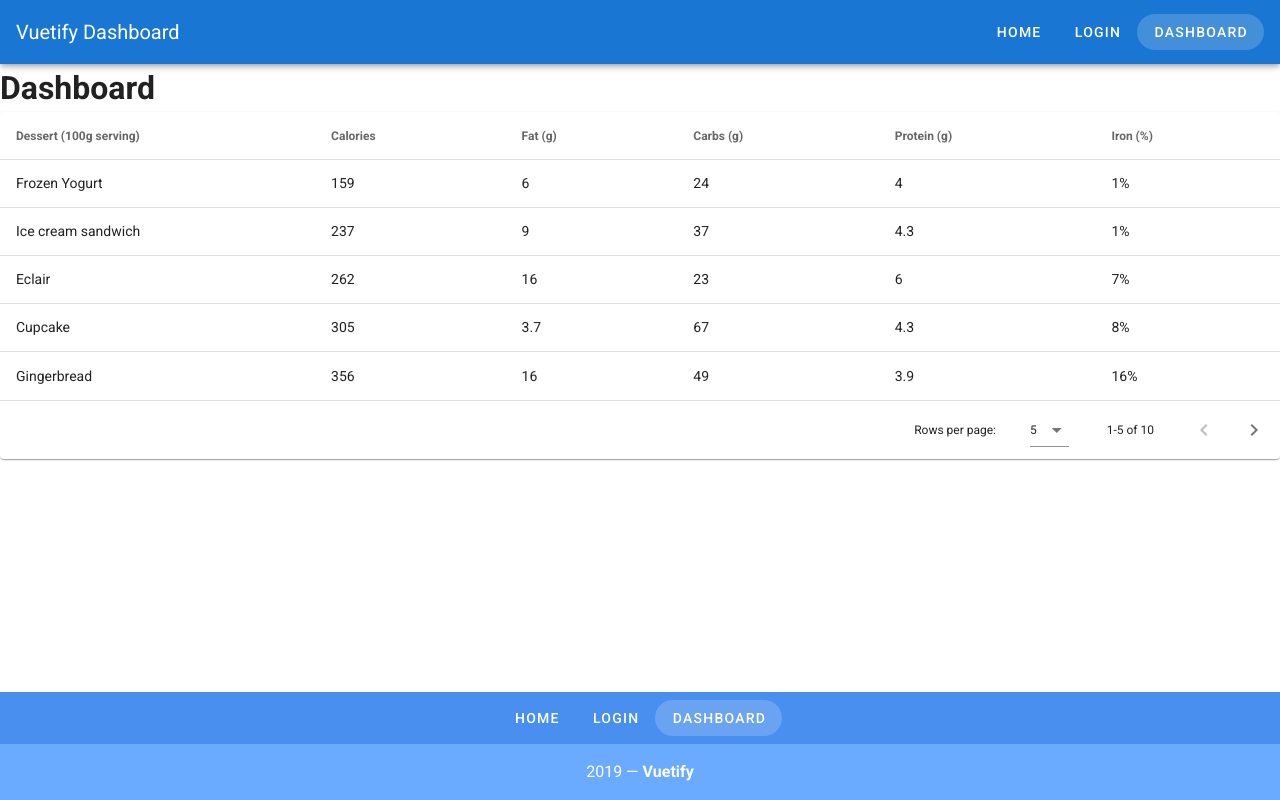
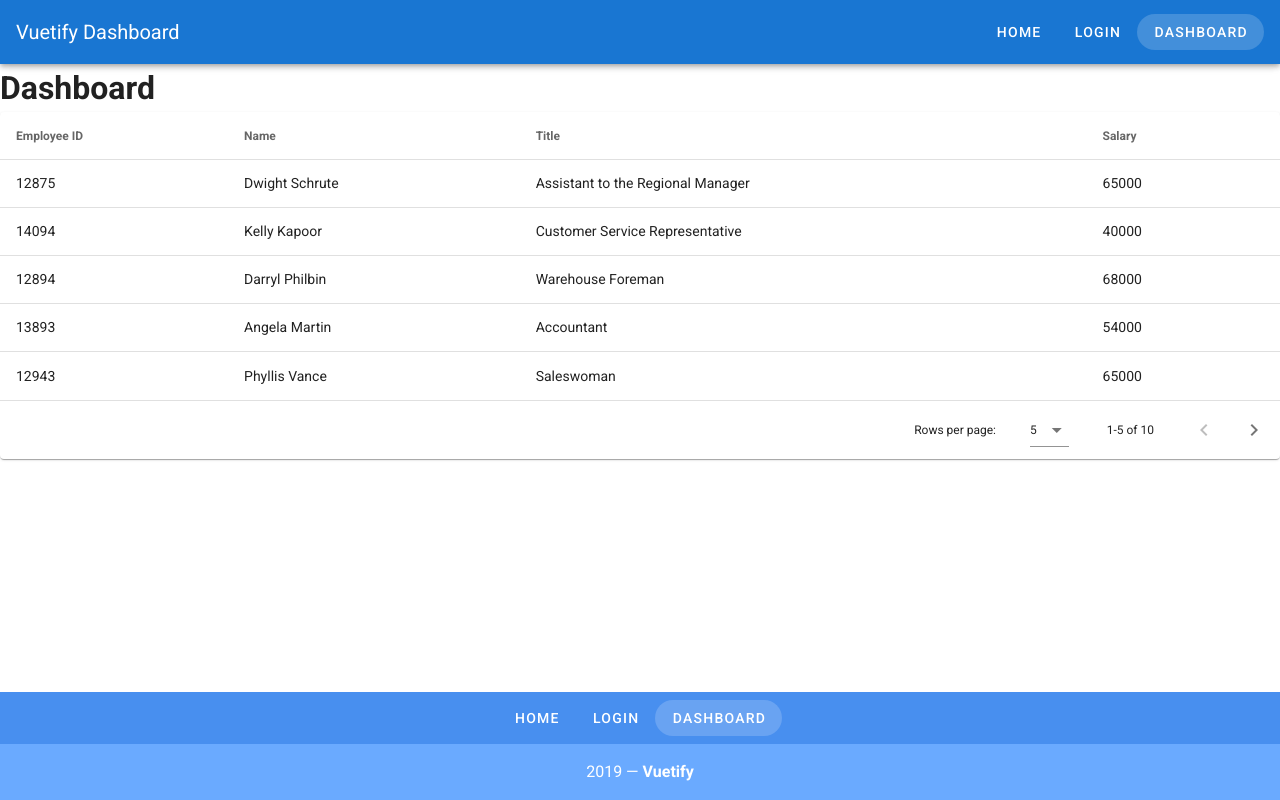
Before and after one commit to mindfulengr/vue-mastery-lessons, a Vue app in the folder beautify-with-vuetify/vuetify-dashboard/: page /dashboard in a window 1280 px wide. Built offline with nearby package versions, Linux system fonts and the light colour scheme.

Commit message:
use employee data

```diff
--- a/beautify-with-vuetify/vuetify-dashboard/src/views/Dashboard.vue
+++ b/beautify-with-vuetify/vuetify-dashboard/src/views/Dashboard.vue
@@ -3,10 +3,11 @@
     <h1>Dashboard</h1>
     <v-data-table
       :headers="headers"
-      :items="desserts"
+      :items="employees"
       :items-per-page="5"
       class="elevation-1"
       @click:row="selectRow"
+      multi-sort
     ></v-data-table>
     <v-snackbar v-model="snackbar">
       You have selected {{ currentItem }}
@@ -22,97 +23,75 @@
       snackbar: false,
       headers: [
         {
-          text: "Dessert (100g serving)",
+          text: "Employee ID",
           align: "left",
           sortable: false,
-          value: "name"
+          value: "id"
         },
-        { text: "Calories", value: "calories" },
-        { text: "Fat (g)", value: "fat" },
-        { text: "Carbs (g)", value: "carbs" },
-        { text: "Protein (g)", value: "protein" },
-        { text: "Iron (%)", value: "iron" }
+        { text: "Name", value: "name" },
+        { text: "Title", value: "title" },
+        { text: "Salary", value: "salary" }
       ],
-      desserts: [
+      employees: [
         {
-          name: "Frozen Yogurt",
-          calories: 159,
-          fat: 6.0,
-          carbs: 24,
-          protein: 4.0,
-          iron: "1%"
+          id: 12875,
+          name: "Dwight Schrute",
+          title: "Assistant to the Regional Manager",
+          salary: 65000
         },
         {
-          name: "Ice cream sandwich",
-          calories: 237,
-          fat: 9.0,
-          carbs: 37,
-          protein: 4.3,
-          iron: "1%"
+          id: 14094,
+          name: "Kelly Kapoor",
+          title: "Customer Service Representative",
+          salary: 40000
         },
         {
-          name: "Eclair",
-          calories: 262,
-          fat: 16.0,
-          carbs: 23,
-          protein: 6.0,
-          iron: "7%"
+          id: 12894,
+          name: "Darryl Philbin",
+          title: "Warehouse Foreman",
+          salary: 68000
         },
         {
-          name: "Cupcake",
-          calories: 305,
-          fat: 3.7,
-          carbs: 67,
-          protein: 4.3,
-          iron: "8%"
+          id: 13893,
+          name: "Angela Martin",
+          title: "Accountant",
+          salary: 54000
         },
         {
-          name: "Gingerbread",
-          calories: 356,
-          fat: 16.0,
-          carbs: 49,
-          protein: 3.9,
-          iron: "16%"
+          id: 12943,
+          name: "Phyllis Vance",
+          title: "Saleswoman",
+          salary: 65000
         },
         {
-          name: "Jelly bean",
-          calories: 375,
-          fat: 0.0,
-          carbs: 94,
-          protein: 0.0,
-          iron: "0%"
+          id: 19523,
+          name: "Karen Filippeli",
+          title: "Saleswoman",
+          salary: 65000
         },
         {
-          name: "Lollipop",
-          calories: 392,
-          fat: 0.2,
-          carbs: 98,
-          protein: 0,
-          iron: "2%"
+          id: 18349,
+          name: "Toby Flenderson",
+          title: "Human Resources Representative",
+          salary: 60000
         },
         {
-          name: "Honeycomb",
-          calories: 408,
-          fat: 3.2,
-          carbs: 87,
-          protein: 6.5,
-          iron: "45%"
+          id: 11853,
+          name: "Michael Scott",
+          title: "Regional Manager",
+          salary: 70000
         },
         {
-          name: "Donut",
-          calories: 452,
-          fat: 25.0,
-          carbs: 51,
-          protein: 4.9,
-          iron: "22%"
+          id: 14821,
+          name: "Pam Beasley",
+          title: "Secretary",
+          salary: 45000
         },
         {
-          name: "KitKat",
-          calories: 518,
-          fat: 26.0,
-          carbs: 65,
-          protein: 7,
-          iron: "6%"
+          id: 15834,
+          name: "Jim Halpert",
+          title: "Salesman",
+          salary: 65000
         }
       ]
     };
```
